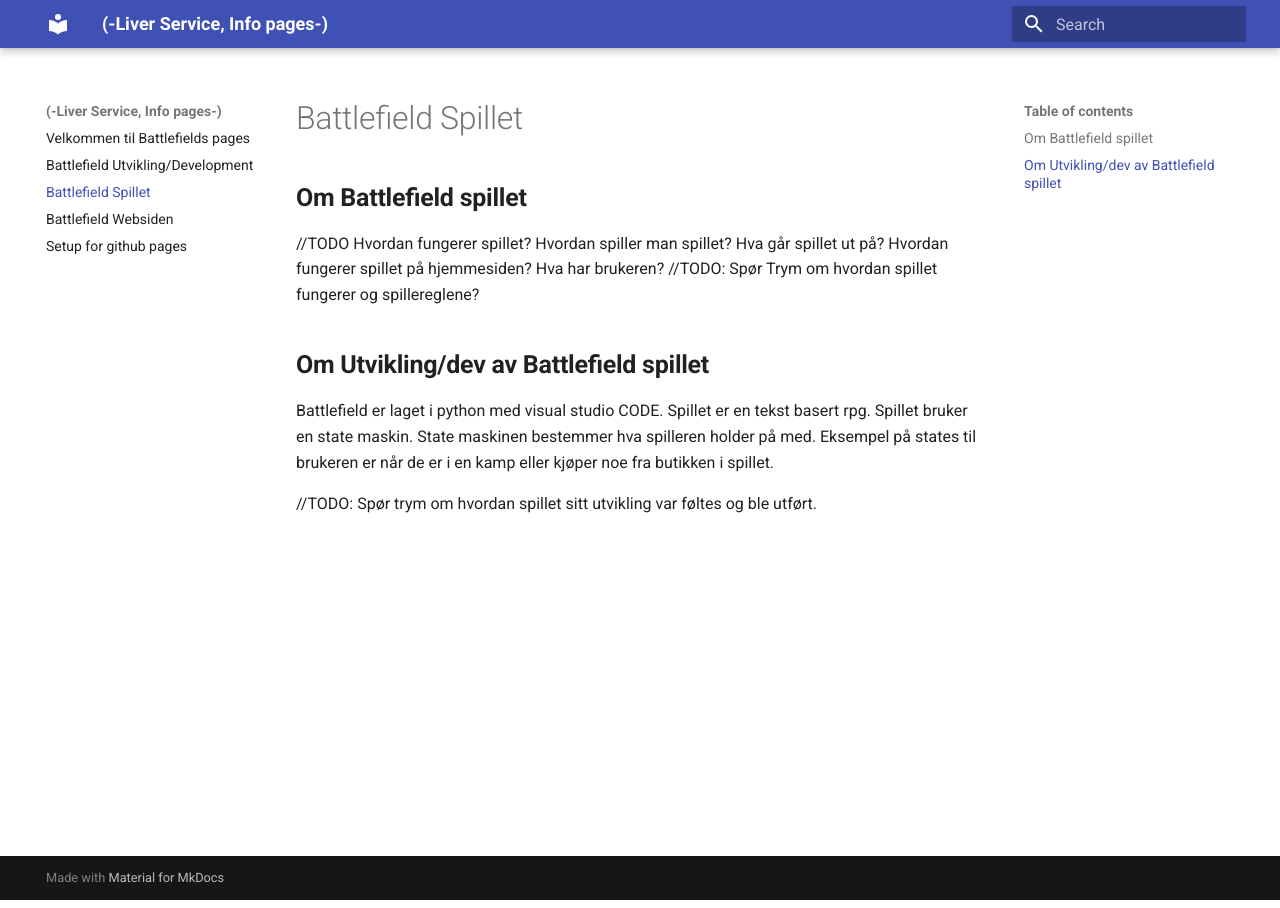
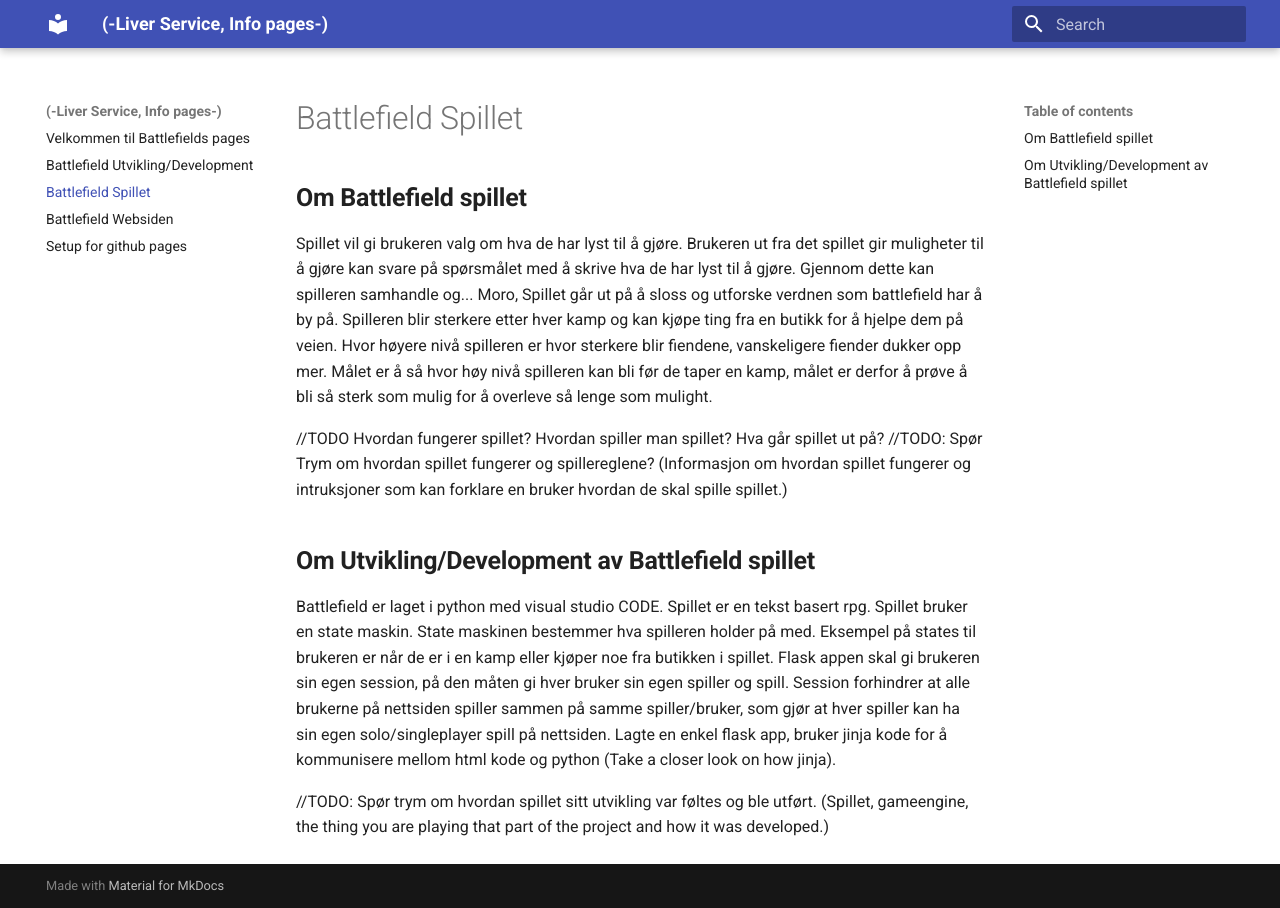
Before and after one commit to NikoWorldMan/Liver-Service, an MkDocs documentation site: the page built from Pages/docs/Battlefield game.md, in a window 1280 px wide. Built offline with MkDocs 1.6.1 and Material for MkDocs 9.7.7, drawn with Linux system fonts in a browser that asks for light colours.

Commit message:
Big page gaming

```diff
--- a/Pages/docs/Battlefield game.md
+++ b/Pages/docs/Battlefield game.md
@@ -2,14 +2,17 @@
 
 ## **Om Battlefield spillet**
 
+Spillet vil gi brukeren valg om hva de har lyst til å gjøre. Brukeren ut fra det spillet gir muligheter til å gjøre kan svare på spørsmålet med å skrive hva de har lyst til å gjøre. Gjennom dette kan spilleren samhandle og... Moro, Spillet går ut på å sloss og utforske verdnen som battlefield har å by på. Spilleren blir sterkere etter hver kamp og kan kjøpe ting fra en butikk for å hjelpe dem på veien. Hvor høyere nivå spilleren er hvor sterkere blir fiendene, vanskeligere fiender dukker opp mer. Målet er å så hvor høy nivå spilleren kan bli før de taper en kamp, målet er derfor å prøve å bli så sterk som mulig for å overleve så lenge som mulight.
 
 
-//TODO Hvordan fungerer spillet? Hvordan spiller man spillet? Hva går spillet ut på? Hvordan fungerer spillet på hjemmesiden? Hva har brukeren?
+//TODO Hvordan fungerer spillet? Hvordan spiller man spillet? Hva går spillet ut på?
 //TODO: Spør Trym om hvordan spillet fungerer og spillereglene?
+(Informasjon om hvordan spillet fungerer og intruksjoner som kan forklare en bruker hvordan de skal spille spillet.)
 
-## **Om Utvikling/dev av Battlefield spillet**
+## **Om Utvikling/Development av Battlefield spillet**
 
-Battlefield er laget i python med visual studio CODE. Spillet er en tekst basert rpg. Spillet bruker en state maskin. State maskinen bestemmer hva spilleren holder på med. Eksempel på states til brukeren er når de er i en kamp eller kjøper noe fra butikken i spillet.
+Battlefield er laget i python med visual studio CODE. Spillet er en tekst basert rpg. Spillet bruker en state maskin. State maskinen bestemmer hva spilleren holder på med. Eksempel på states til brukeren er når de er i en kamp eller kjøper noe fra butikken i spillet. Flask appen skal gi brukeren sin egen session, på den måten gi hver bruker sin egen spiller og spill. Session forhindrer at alle brukerne på nettsiden spiller sammen på samme spiller/bruker, som gjør at hver spiller kan ha sin egen solo/singleplayer spill på nettsiden. Lagte en enkel flask app, bruker jinja kode for å kommunisere mellom html kode og python (Take a closer look on how jinja).
 
 
 //TODO: Spør trym om hvordan spillet sitt utvikling var føltes og ble utført.
+(Spillet, gameengine, the thing you are playing that part of the project and how it was developed.)
```
Also changed, not shown: Pages/docs/Battlefield CICD.md (+1 -0 lines), Pages/docs/Battlefield webpage.md (+4 -2 lines), Pages/docs/Dev page, Github pages.md (+2 -0 lines), Pages/docs/index.md (+2 -4 lines).
